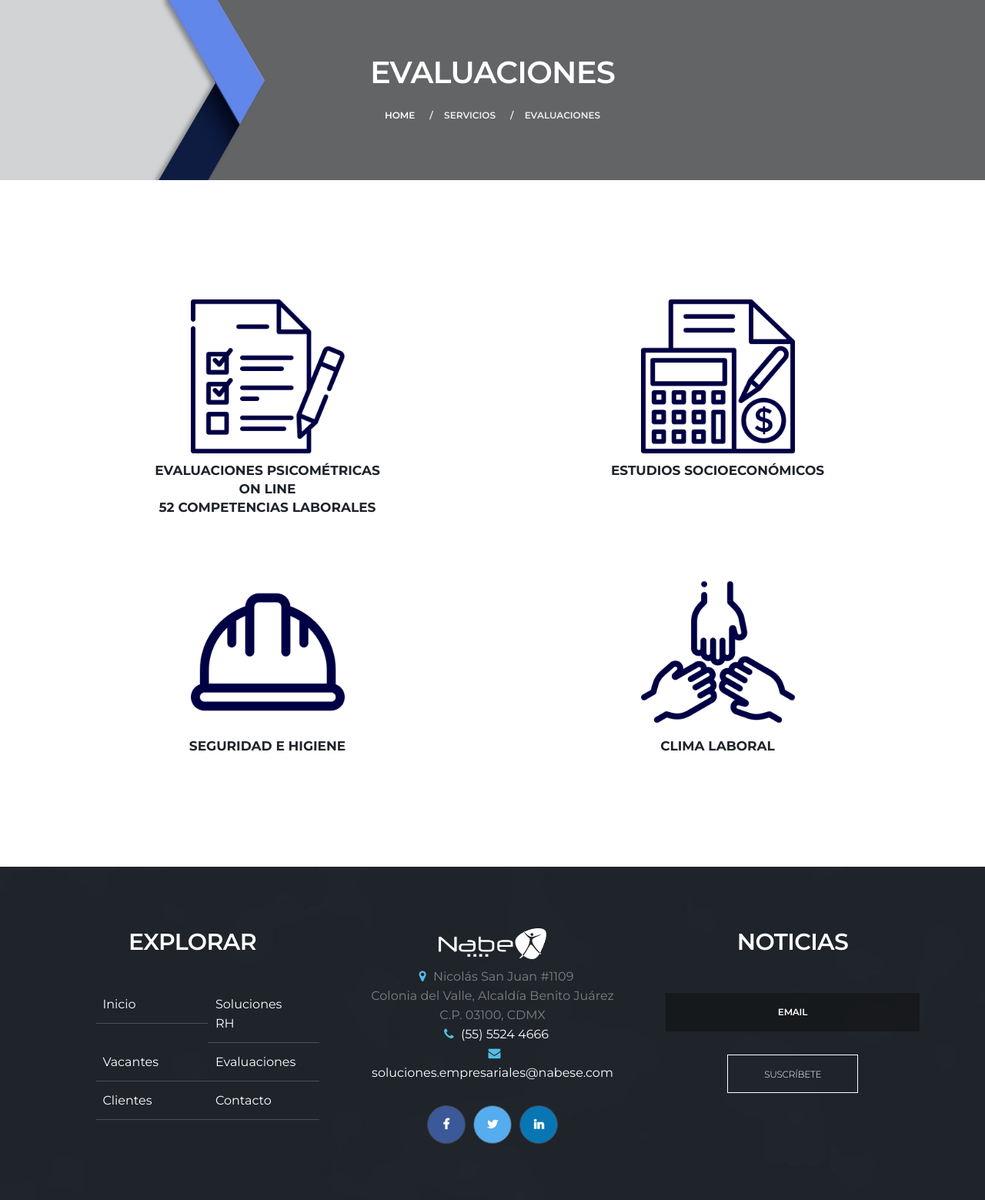
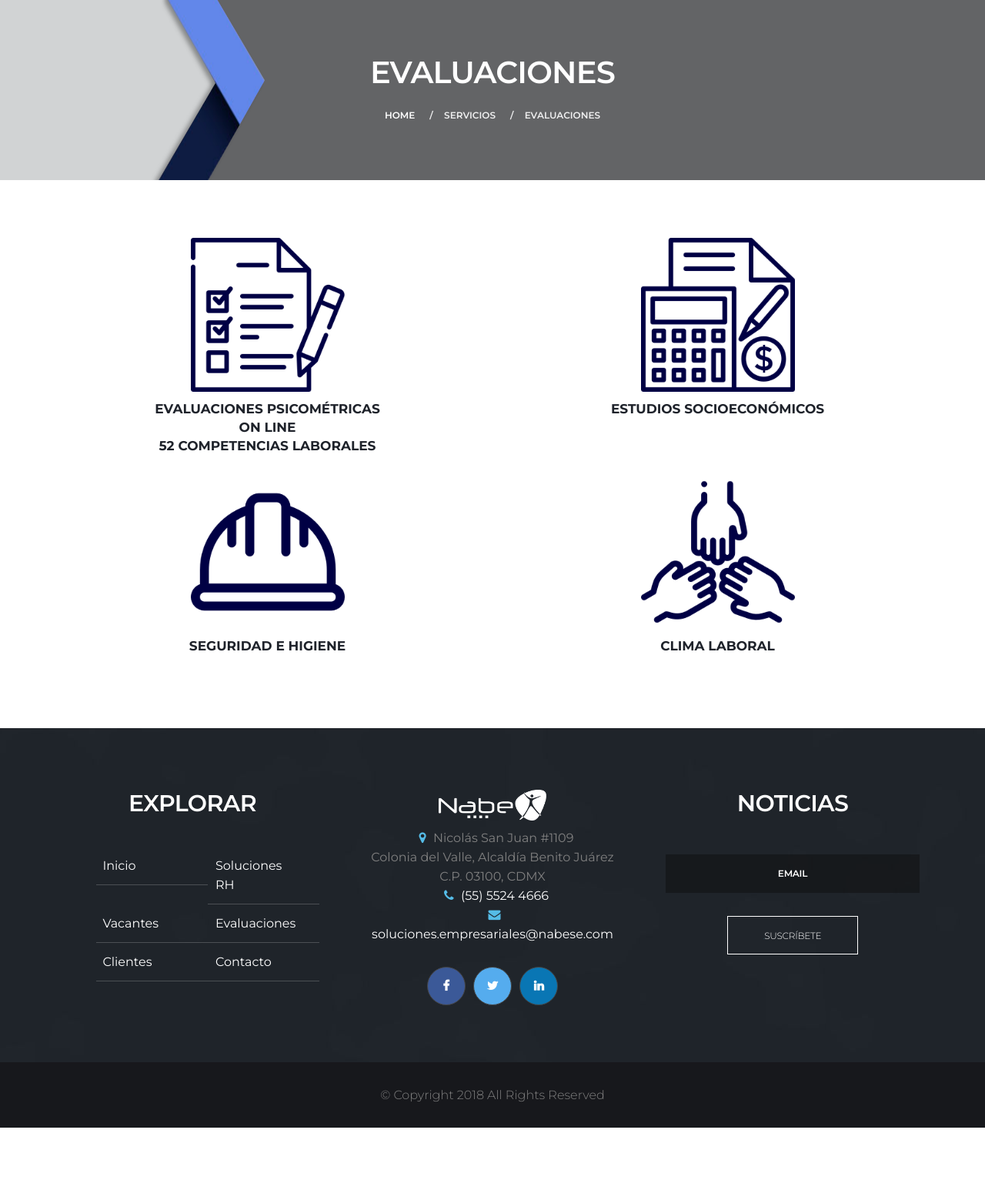
Before and after one commit to mechavalle/nabe, a PHP site: page /evaluaciones.php in a window 1280 px wide. Shown: the part 253-1812 px from the top of the page at 77% size. After the commit the page ends 1718 px from the top, so only its background shows below. Run offline with PHP 8.4, Linux system fonts and the light colour scheme.

Commit message:
evaluaciones

```diff
--- a/evaluaciones.php
+++ b/evaluaciones.php
@@ -105,10 +105,9 @@
 				</div>
 			</section>
 
-			<section class="ls s-pt-50 s-pb-75 c-gutter-60 c-mb-lg-50 service-item">
+			<section class="ls s-pt-50 s-pb-75 c-gutter-60 service-item">
 				<div class="container">
 					<div class="row">
-						<div class="d-none d-lg-block divider-80"></div>
 
 						<div class="col-md-6 col-sm-4">
 							<div class="icon-box text-center">
@@ -130,7 +129,6 @@
 								<div class="icon-styled fs-56">
 									<a href="estudio_socioeconomico.php"><img style="max-width: 200px;" src="images/finance.png"></a>
 								</div>
-
 								<h6>
 									<b><a href="estudio_socioeconomico.php">ESTUDIOS SOCIOECONÓMICOS</a></b>
 								</h6>
```
